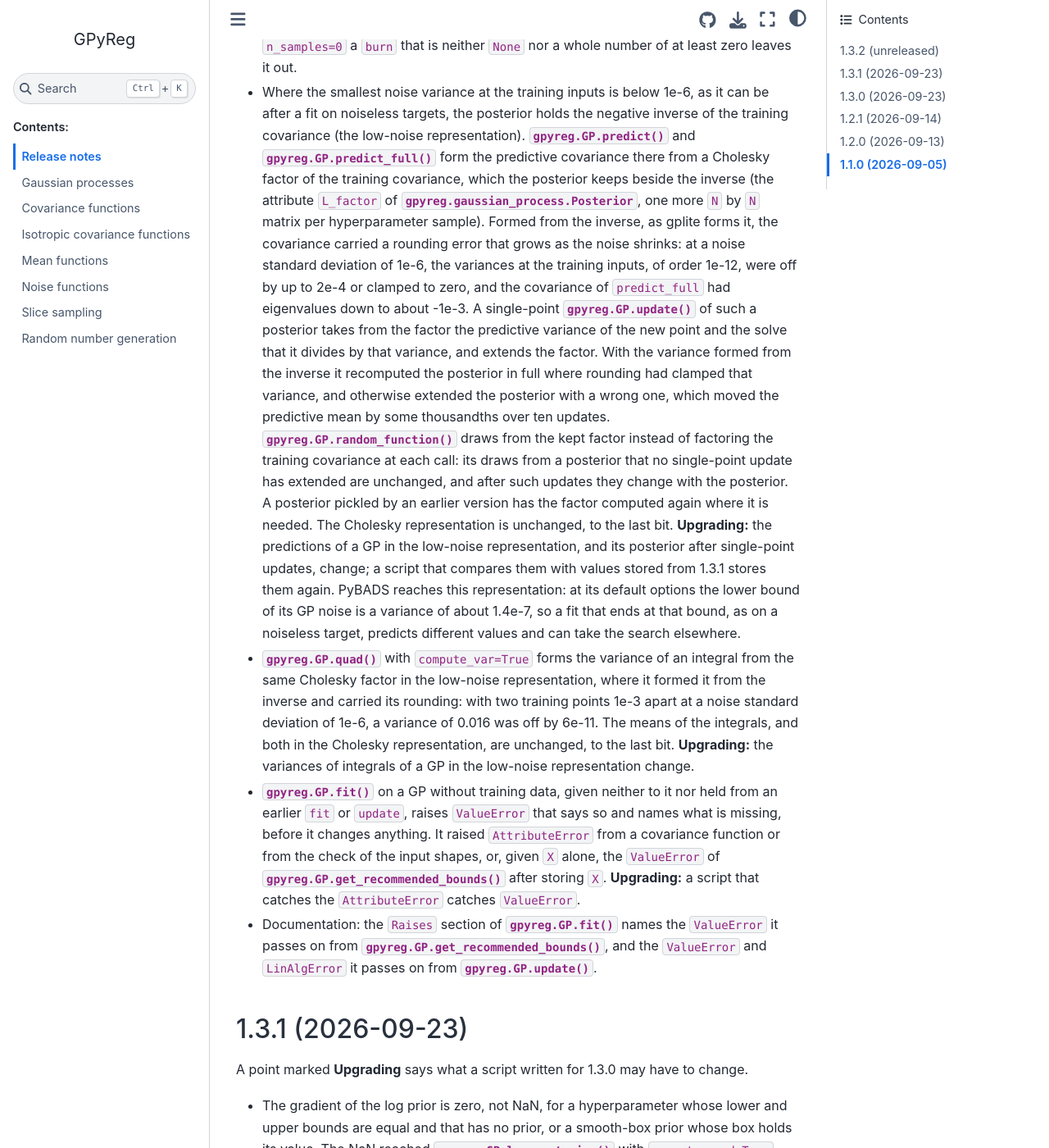
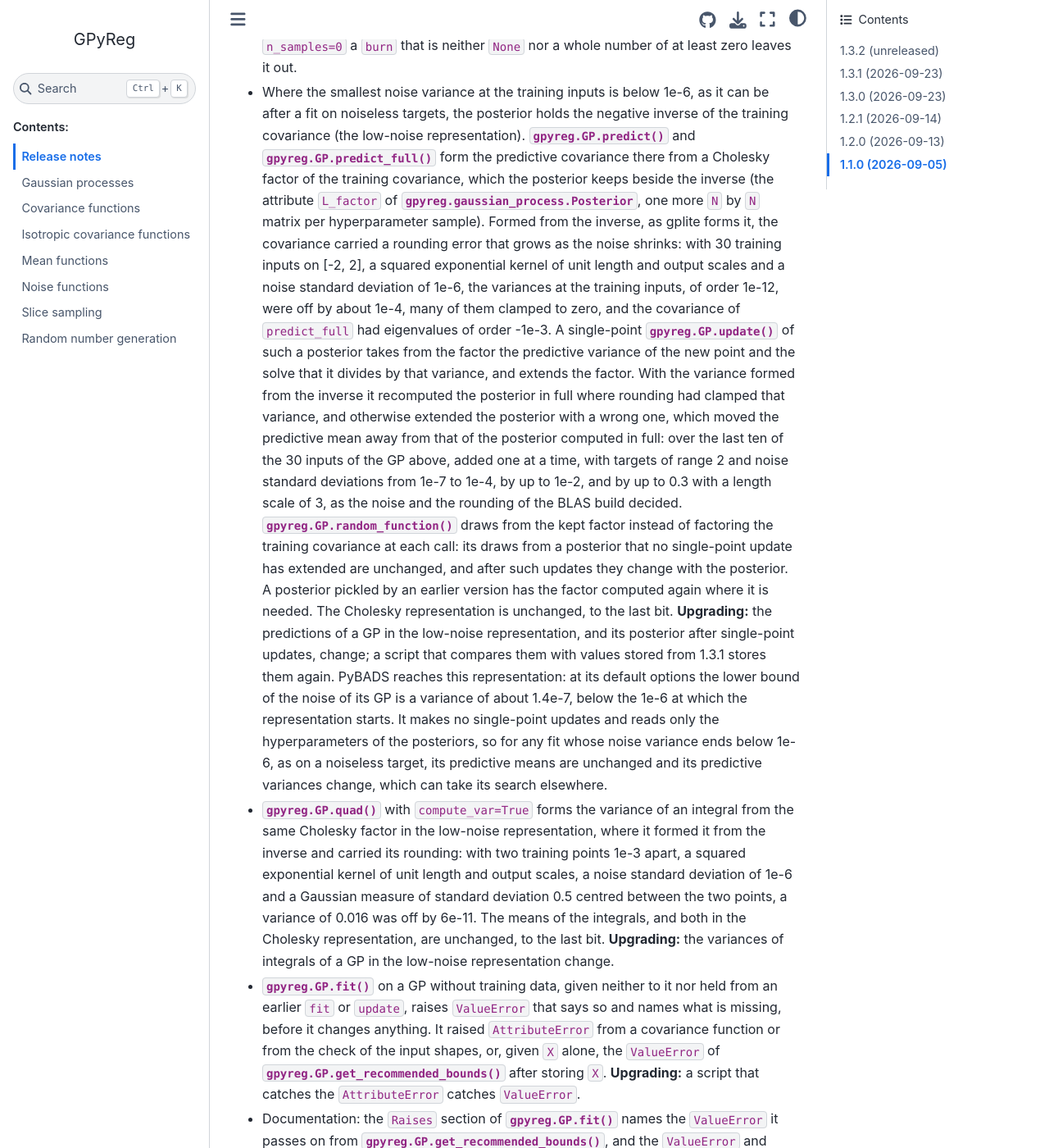
Before and after one commit to acerbilab/gpyreg, a Sphinx documentation site: the page built from docsrc/source/release_notes.rst, in a window 1280 px wide and 1400 px high, scrolled down 2802 px. Shown: the whole window at 82% size. Built offline with Sphinx 7.4.7 and the Sphinx Book theme 1.1.4, drawn with Linux system fonts in a browser that asks for light colours.

Commit message:
docs: the release notes give the configuration of their low-noise numbers, and what changes for PyBADS
The numbers of the entry on the low-noise representation depend on a configuration the notes did not state and on BLAS threading. For 30 inputs on [-2, 2], a squared exponential kernel of unit scales and a noise standard deviation of 1e-6 (the configuration of the tests), the variances at the training inputs were off by 1.2e-4 to 2.4e-4 on seeds 0 to 5, single-threaded and threaded, and the smallest eigenvalue of the covariance of predict_full was -7e-4 to -3.8e-3 (checked on the code before b99cee4); the note gives them as orders of magnitude (about 1e-4, of order -1e-3) with that configuration. "Some thousandths over ten updates" understated the drift of the mean after single-point updates, which 1.3.1 shows erratically: over the last ten of those 30 inputs, added one at a time, the mean moved from that of the full recomputation by 1.5e-4 to 8e-3 at unit length scale (or not at all, where each update fell back to the full recomputation), and by 0.21 single-threaded and 0.32 threaded with a length scale of 3 at a noise standard deviation of 1e-4; the note gives the range and the configuration. The note on quad states its configuration, from which its numbers reproduce exactly.

The PyBADS sentence said what changes: PyBADS makes no single-point updates and reads only the hyperparameters of the posteriors (checked read-only in its checkout), so for any fit whose noise variance ends below 1e-6, not only one at its lower bound of about 1.4e-7, its predictive means are unchanged and its predictive variances change.

Co-Authored-By: Claude Opus 5.5 (1M context) <noreply@anthropic.com>

```diff
--- a/docsrc/source/release_notes.rst
+++ b/docsrc/source/release_notes.rst
@@ -142,33 +142,45 @@ to change.
   :class:`gpyreg.gaussian_process.Posterior`, one more ``N`` by ``N``
   matrix per hyperparameter sample). Formed from the inverse, as gplite
   forms it, the covariance carried a rounding error that grows as the
-  noise shrinks: at a noise standard deviation of 1e-6, the variances at
-  the training inputs, of order 1e-12, were off by up to 2e-4 or clamped
-  to zero, and the covariance of ``predict_full`` had eigenvalues down to
-  about -1e-3. A single-point :meth:`gpyreg.GP.update` of such a posterior
-  takes from the factor the predictive variance of the new point and the
-  solve that it divides by that variance, and extends the factor. With
-  the variance formed from the inverse it recomputed the posterior in
-  full where rounding had clamped that variance, and otherwise extended
-  the posterior with a wrong one, which moved the predictive mean by some
-  thousandths over ten updates. :meth:`gpyreg.GP.random_function` draws
-  from the kept factor instead of factoring the training covariance at
-  each call: its draws from a posterior that no single-point update has
-  extended are unchanged, and after such updates they change with the
-  posterior. A posterior pickled by an earlier version has the
-  factor computed again where it is needed. The Cholesky representation
-  is unchanged, to the last bit. **Upgrading:** the predictions of a GP
-  in the low-noise representation, and its posterior after single-point
-  updates, change; a script that compares them with values stored from
-  1.3.1 stores them again. PyBADS reaches this representation: at its
-  default options the lower bound of its GP noise is a variance of about
-  1.4e-7, so a fit that ends at that bound, as on a noiseless target,
-  predicts different values and can take the search elsewhere.
+  noise shrinks: with 30 training inputs on [-2, 2], a squared
+  exponential kernel of unit length and output scales and a noise
+  standard deviation of 1e-6, the variances at the training inputs, of
+  order 1e-12, were off by about 1e-4, many of them clamped to zero, and
+  the covariance of ``predict_full`` had eigenvalues of order -1e-3. A
+  single-point :meth:`gpyreg.GP.update` of such a posterior takes from
+  the factor the predictive variance of the new point and the solve that
+  it divides by that variance, and extends the factor. With the variance
+  formed from the inverse it recomputed the posterior in full where
+  rounding had clamped that variance, and otherwise extended the
+  posterior with a wrong one, which moved the predictive mean away from
+  that of the posterior computed in full: over the last ten of the 30
+  inputs of the GP above, added one at a time, with targets of range 2
+  and noise standard deviations from 1e-7 to 1e-4, by up to 1e-2, and by
+  up to 0.3 with a length scale of 3, as the noise and the rounding of the
+  BLAS build decided.
+  :meth:`gpyreg.GP.random_function` draws from the kept factor instead of
+  factoring the training covariance at each call: its draws from a
+  posterior that no single-point update has extended are unchanged, and
+  after such updates they change with the posterior. A posterior pickled
+  by an earlier version has the factor computed again where it is
+  needed. The Cholesky representation is unchanged, to the last bit.
+  **Upgrading:** the predictions of a GP in the low-noise representation,
+  and its posterior after single-point updates, change; a script that
+  compares them with values stored from 1.3.1 stores them again. PyBADS
+  reaches this representation: at its default options the lower bound of
+  the noise of its GP is a variance of about 1.4e-7, below the 1e-6 at
+  which the representation starts. It makes no single-point updates and
+  reads only the hyperparameters of the posteriors, so for any fit whose
+  noise variance ends below 1e-6, as on a noiseless target, its
+  predictive means are unchanged and its predictive variances change,
+  which can take its search elsewhere.
 * :meth:`gpyreg.GP.quad` with ``compute_var=True`` forms the variance of
   an integral from the same Cholesky factor in the low-noise
   representation, where it formed it from the inverse and carried its
-  rounding: with two training points 1e-3 apart at a noise standard
-  deviation of 1e-6, a variance of 0.016 was off by 6e-11. The means of
+  rounding: with two training points 1e-3 apart, a squared exponential
+  kernel of unit length and output scales, a noise standard deviation of
+  1e-6 and a Gaussian measure of standard deviation 0.5 centred between
+  the two points, a variance of 0.016 was off by 6e-11. The means of
   the integrals, and both in the Cholesky representation, are unchanged,
   to the last bit. **Upgrading:** the variances of integrals of a GP in
   the low-noise representation change.
```
